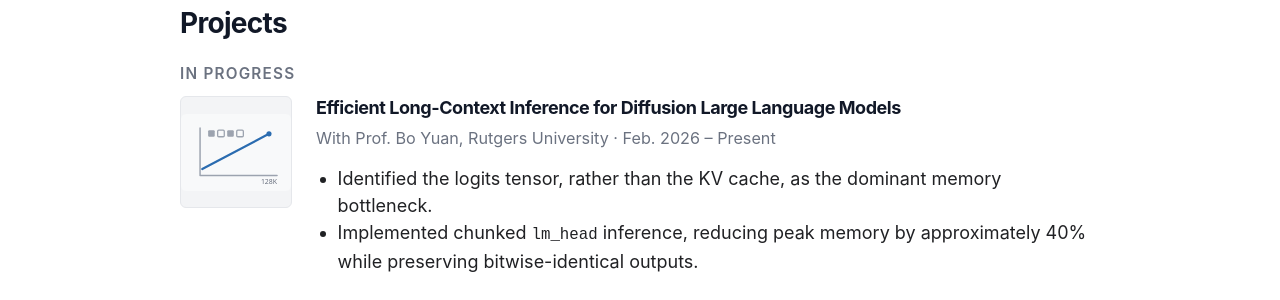
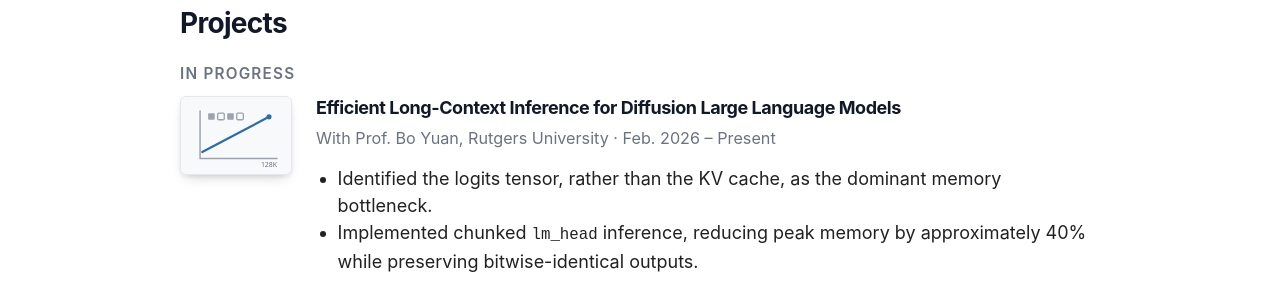
Before and after one commit to fangyiyu02/fangyiyu02.github.io, a Jekyll site: the page built from index.md, in a window 1280 px wide. Shown: the part 808-1108 px from the top of the page. Built offline with Jekyll 4.4.1, drawn with Linux system fonts in a browser that asks for light colours; a style sheet for code colours, icons or effects is not loaded; our own code applies the rules of GitHub Pages for plain Markdown files.

Commit message:
Fit project illustration frame to image and add subtle bottom shadow

```diff
--- a/assets/css/style-no-dark-mode.scss
+++ b/assets/css/style-no-dark-mode.scss
@@ -150,6 +150,17 @@ a:hover {
   object-fit: contain;
 }
 
+.project-thumbnail--artwork {
+  aspect-ratio: auto;
+  background: #f8f9fa;
+  box-shadow: 0 6px 12px -6px rgba(17, 24, 39, 0.25),
+    0 2px 4px rgba(17, 24, 39, 0.06);
+}
+
+.project-thumbnail--artwork img {
+  height: auto;
+}
+
 .project-body {
   min-width: 0;
 }
--- a/index.md
+++ b/index.md
@@ -7,7 +7,7 @@ layout: homepage
 ### In Progress
 
 <div class="project-row" markdown="1">
-<div class="project-thumbnail">
+<div class="project-thumbnail project-thumbnail--artwork">
   <img src="{{ '/assets/img/efficient-long-context.svg' | relative_url }}" alt="Long-context dLLM inference: memory grows with context length up to 128K" width="300" height="210" />
 </div>
 <div class="project-body" markdown="1">
```
